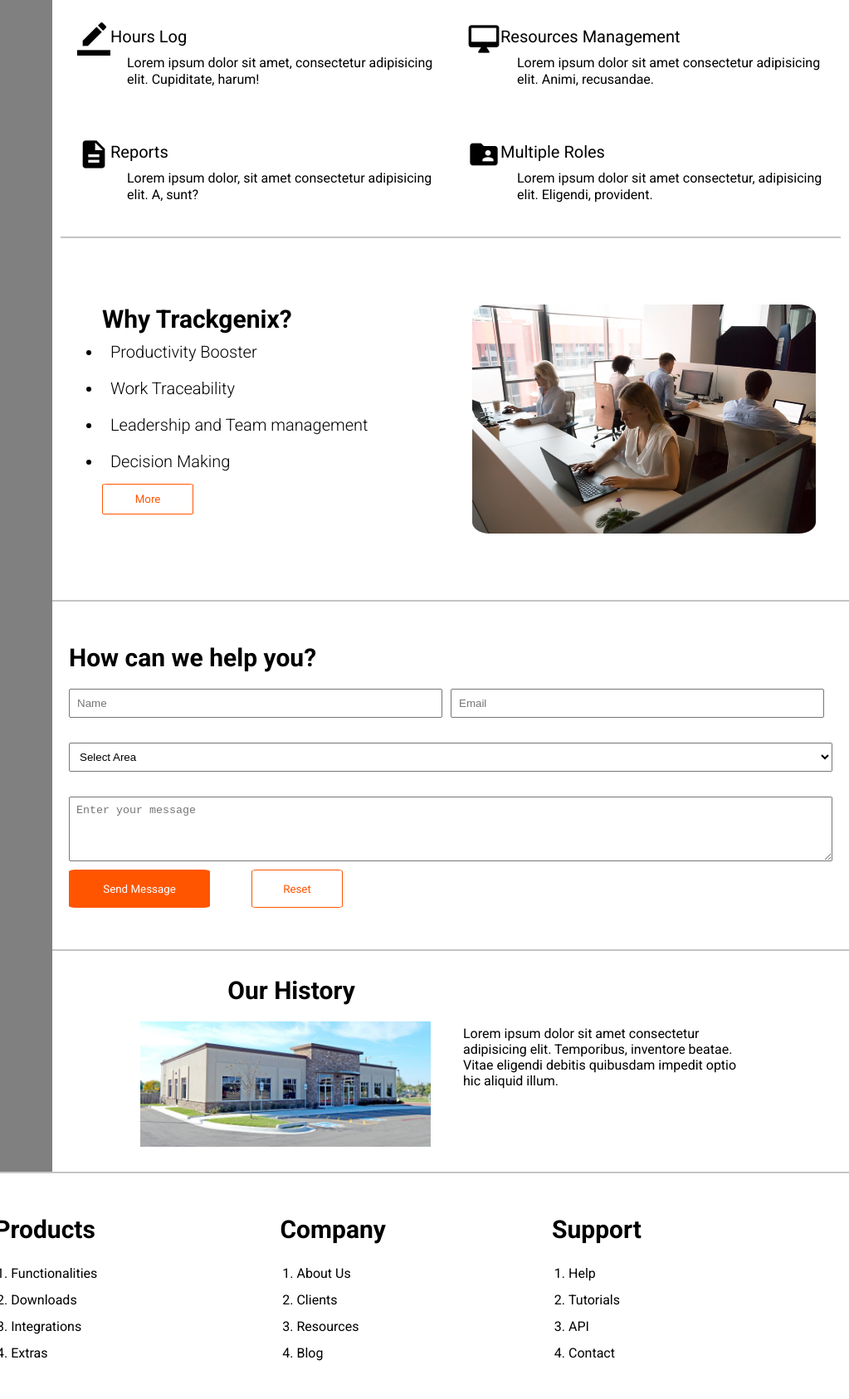
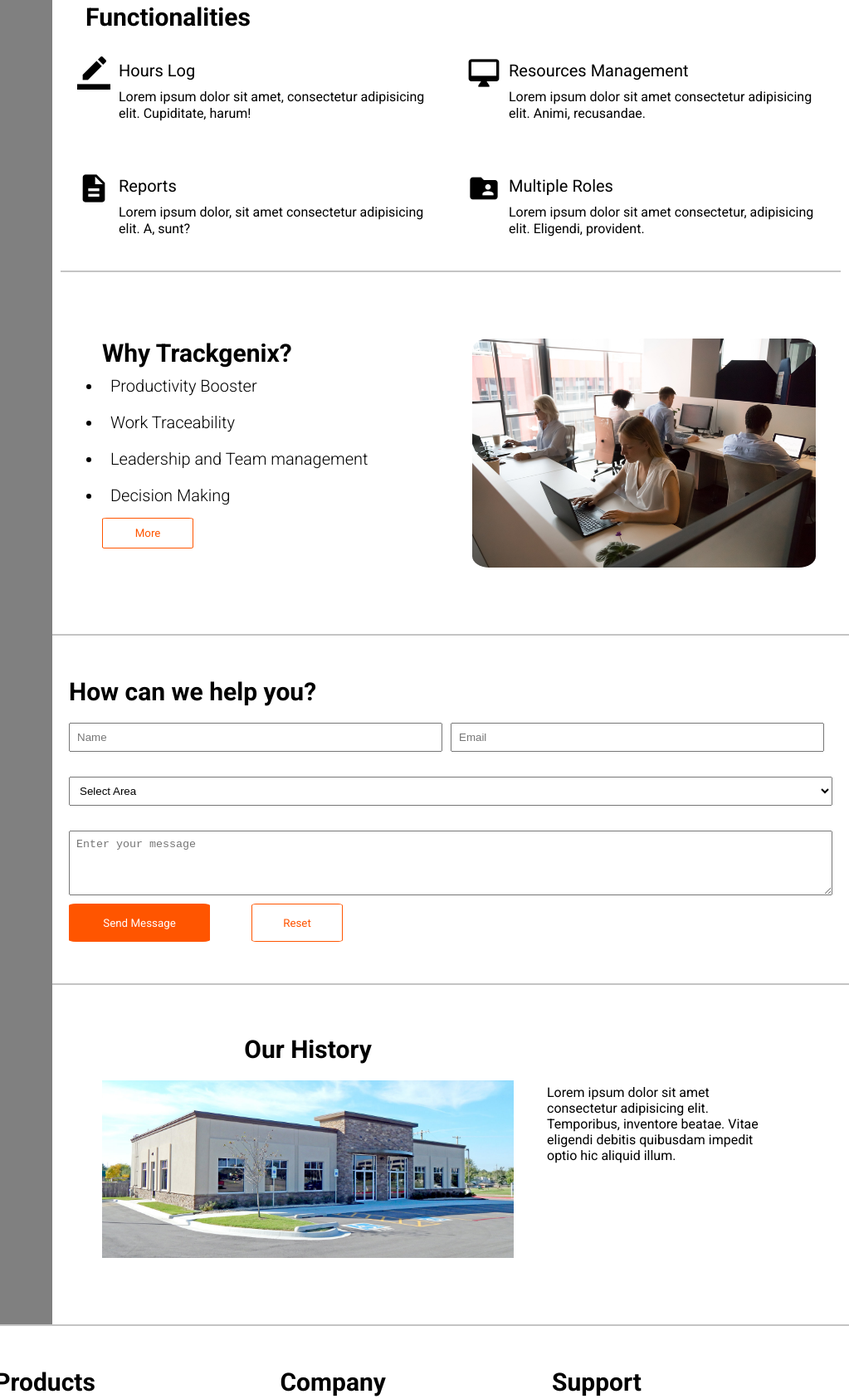
Before and after one commit to dayanagm96/BaSP-M2022-Etapa-1, a plain HTML site: page Semana-04/index.html in a window 1280 px wide. Shown: the part 493-2179 px from the top of the page at 83% size, without its empty margins (257-1280 px from the left). Drawn offline with Linux system fonts and the light colour scheme.

Commit message:
BaSP-2022: fixing margins, paddings and cleaning up general style

```diff
--- a/Semana-04/CSS/main.css
+++ b/Semana-04/CSS/main.css
@@ -1,29 +1,29 @@
+#trackgenix-info, #functionalities, #history {
+    display: flex;
+    flex-direction: column;
+}
+
 /* start trackgenix inf section  */
 #trackgenix-info {
-    width: 100%;
     margin-top: 50px;
     border-bottom: 2px solid #C4C4C4;
-    display: flex;
-    flex-direction: column;
     justify-content: center;
 }
 
 .img-content1 {
-    flex-basis: 100%;
     text-align: center;
     display: flex;
     flex-direction: column;
 }
 
 .img-content1 img {
-    width: 330px;
+    width: 80%;
     height: auto;
     border-radius: 5%;
     align-self: center;
 }
 
 .info-content1 {
-    flex-basis: 100%;
     text-align: center;
     display: flex;
     flex-direction: column;
@@ -35,7 +35,6 @@
 }
 
 .info-content1 p{
-    font-family: 'Roboto', sans-serif;
     font-size: 16px;
     font-weight: 400;
     margin-top: 20px;
@@ -43,24 +42,14 @@
     padding: 20px;
 }
 
-/* tablet version */
-@media screen and (min-width: 768px) {
-    .img-content1 img {
-        width: 80%;
-    }
-}
-
-/* desktop version */
+/* tablet and desktop version */
 @media screen and (min-width: 1024px) {
     #trackgenix-info {
-        display: flex;
         flex-direction: row-reverse;
         padding: 20px 0 20px 0;
         margin: 20px 0 20px 0;
     }
     .info-content1 {
-        display: flex;
-        flex-direction: column;
         flex-basis: 40%;
         text-align: left;
     }
@@ -70,19 +59,19 @@
     }
 
     .img-content1 {
-        display: flex;
         flex-direction: row-reverse;
         flex-basis: 40%;
         margin-bottom: 40px;
         margin-left: 20px;
     }
 
+    .img-content1 img {
+        width: 100%;
+    }
 }
 
 /* start functionalities section */
 #functionalities {
-    display: flex;
-    flex-direction: column;
     border-bottom: 2px solid #C4C4C4;
     margin-top: 50px;
 }
@@ -101,7 +90,6 @@
 
 .function {
     width: 350px;
-    margin: 10px;
     padding: 10px;
 }
 
@@ -109,7 +97,7 @@
     font-size: 30px;
 }
 
-.func-content2 p {
+.func-text p {
     font-size: 12px;
     margin-top: 10px;
     margin-bottom: 20px;
@@ -118,14 +106,16 @@
 
 /* tablet version */
 @media screen and (min-width: 768px) {
-    .func-content2 p {
-        font-size: 16px;
+    .function {
+        margin-left: 10px;
     }
+
     .function i {
         font-size: 50px;
     }
-    .function {
-        margin-left: 20px;
+
+    .func-text p {
+        font-size: 16px;
     }
 }
 
@@ -134,17 +124,13 @@
     #functionalities {
         margin: 40px 10px 40px 10px;
     }
+
     .func-content2 {
         flex-basis: 100%;
-        display: flex;
         flex-direction: row;
         flex-wrap: wrap;
     }
 
-    .func-content2 p {
-        font-size: 16px;
-        margin-left: 20px;
-    }
     .function {
         display: flex;
         flex-direction: row;
@@ -152,14 +138,22 @@
         margin: 10px;
         padding: 10px;
     }
-    #functionalities i {
+
+    .function i {
         font-size: 40px;
+    }
+
+    .func-text {
+        margin-left: 10px;
+    }
+
+    .func-text p {
+        font-size: 16px;
     }
 }
 
 /* start why trackgenix section */
 #why-trackgenix {
-    width: 100%;
     margin-top: 50px;
     margin-bottom: 50px;
     border-bottom: 2px solid #C4C4C4;
@@ -212,7 +206,6 @@
 /* tablet and desktop version */
 @media screen and (min-width: 1024px) {
     .why-content3 {
-        display: flex;
         flex-direction: row-reverse;
         padding: 20px;
     }
@@ -222,23 +215,23 @@
         align-self: center;
     }
 
+    .img-content3 img {
+        width: 100%;
+        margin-bottom: 50px;
+    }
+
     .list-content3 {
         margin: 10px 20px;
         padding-left: 20px;
     }
+
     .list-content3 h2 {
         margin-top: 0;
-    }
-
-    .img-content3 img {
-        width: 100%;
-        margin-bottom: 50px;
     }
 }
 
 /* start help section */
 #help {
-    width: 100%;
     margin-bottom: 20px;
     padding-bottom: 30px;
     border-bottom: 2px solid #C4C4C4;
@@ -307,29 +300,19 @@
 }
 
 /* start our history section */
-#history {
-    display: flex;
-    flex-basis: 100%;
-    flex-direction: column;
-}
-
 .history-img {
-    flex-basis: 100%;
-    text-align: center;
     display: flex;
     flex-direction: column-reverse;
     padding: 10px;
-    align-self: center;
+    align-items: center;
 }
 
 .history-img img {
-    max-width: 350px;
-    height: auto;
+    width: 90%;
     padding-bottom: 20px;
 }
 
 .history-info {
-    flex-basis: 100%;
     display: flex;
     flex-direction: column;
     margin-bottom: 30px;
@@ -339,6 +322,10 @@
 
 /* tablet version */
 @media screen and (min-width: 768px) {
+    .history-info {
+        padding-left: 30px;
+        padding-right: 30px;
+    }
     .history-img {
         align-self: center;
     }
@@ -347,15 +334,18 @@
 /* desktop version */
 @media screen and (min-width: 1024px) {
     #history {
-        display: flex;
         flex-direction: row;
         justify-content: center;
+        margin: 50px;
     }
 
     .history-img {
-        display: flex;
         flex-direction: column;
-        flex-basis: 40%;
+        flex-basis: 60%;
+    }
+
+    .history-img img {
+        width: 100%;
     }
 
     .history-img h2 {
@@ -363,9 +353,7 @@
     }
 
     .history-info {
-        display: flex;
         flex-direction: row;
-        text-align: left;
         flex-basis: 40%;
         padding-top: 70px;
     }
```
